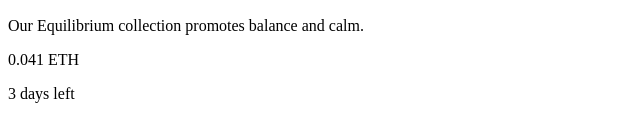
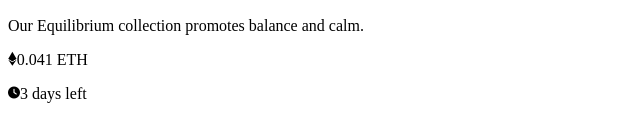
Before and after one commit to fmedinilla/nft-preview-card-component, a plain HTML site: page index.html in a window 1280 px wide. Shown: the part 666-783 px from the top of the page, 0-640 px from the left. Drawn offline with Linux system fonts and the light colour scheme.

Commit message:
add icons

```diff
--- a/index.html
+++ b/index.html
@@ -6,7 +6,7 @@
   <link rel="icon" type="image/png" sizes="32x32" href="./images/favicon-32x32.png">
   <link rel="stylesheet" href="style.css">
   <title>Frontend Mentor | NFT preview card component</title>
-  <script src="https://kit.fontawesome.com/5731a71aa6.js" crossorigin="anonymous"></script>
+
 </head>
 <body>
   <article class="card">
@@ -14,13 +14,14 @@
     <h1 class="card__title">Equilibrium #3429</h1>
     <p class="card__text">Our Equilibrium collection promotes balance and calm.</p>
     <section class="card__data">
-      <p class="price">0.041 ETH</p>
-    <p class="date">3 days left</p>
+      <p class="price"><i class="fa-brands fa-ethereum fa-sm"></i>0.041 ETH</p>
+      <p class="date"><i class="fa-solid fa-clock fa-xs"></i>3 days left</p>
     </section>
     <section class="user-card">
       <img class="avatar" src="/images/image-avatar.png" alt="">
       <p class="user-card__text">Cration of <span class="user-card__name">Jules Wyvern</span></p>
     </section>
   </article>
+  <script src="https://kit.fontawesome.com/5731a71aa6.js" crossorigin="anonymous"></script>
 </body>
 </html>
```
